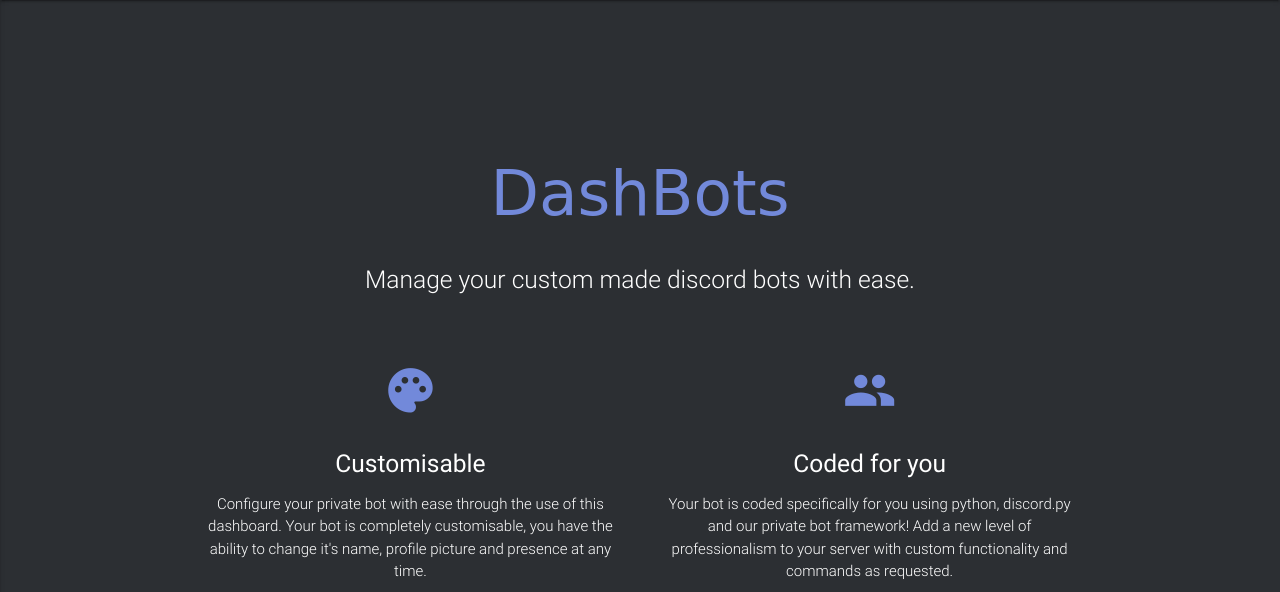
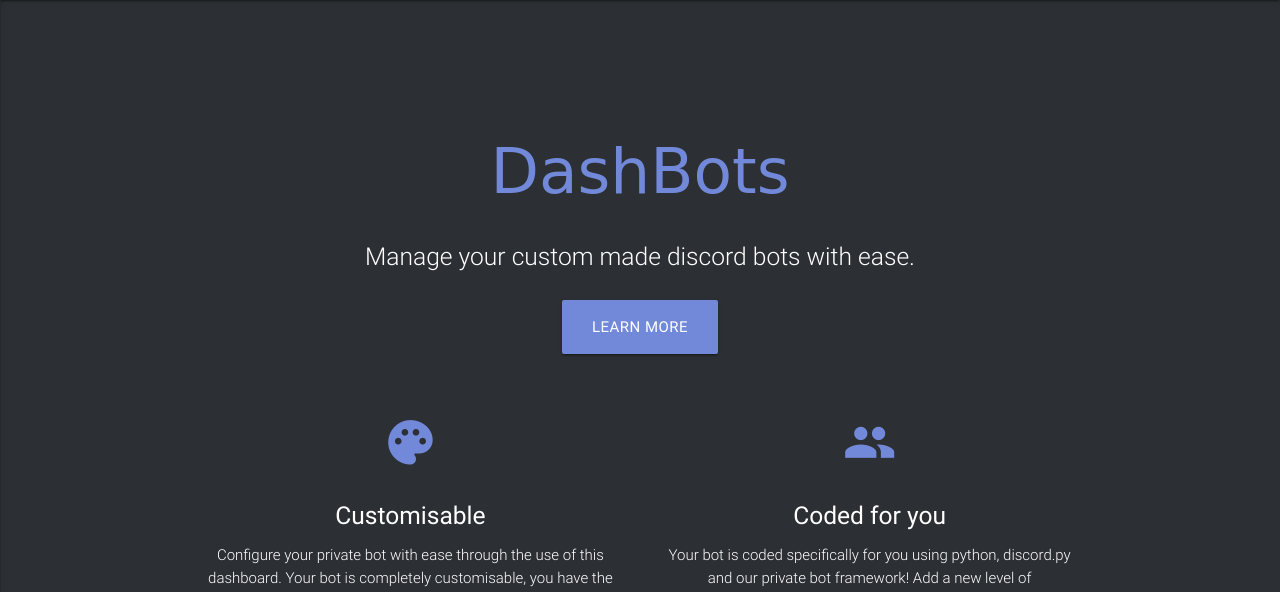
Before and after one commit to cgrok/dashboard, a Python web app: template templates/index.html in a window 1280 px wide. Shown: the part 64-656 px from the top of the page. Run offline with Jinja, Linux system fonts and the light colour scheme; the template is opened without the code that fills it, so the values that code supplies are empty; some libraries are stand-ins or nearby versions; some web fonts are replaced.

Commit message:
Add a learn more button

```diff
--- a/templates/index.html
+++ b/templates/index.html
@@ -27,7 +27,7 @@
     </div>
   </nav>
   <br><br>
-  <br><br><br>
+  <br><br>
   <div class="section no-pad-bot" id="index-banner">
     <div class="container">
       <h1 class="header center" id='dashbots'>DashBots</h1>
@@ -35,6 +35,10 @@
         <h5 class="header col s12 light">Manage your custom made discord bots with ease.</h5>
       </div>
     </div>
+  </div>
+
+  <div class="row center">
+    <a href="#!" id="download-button" class="btn-large waves-effect waves-light">learn more</a>
   </div>
 
 
```
